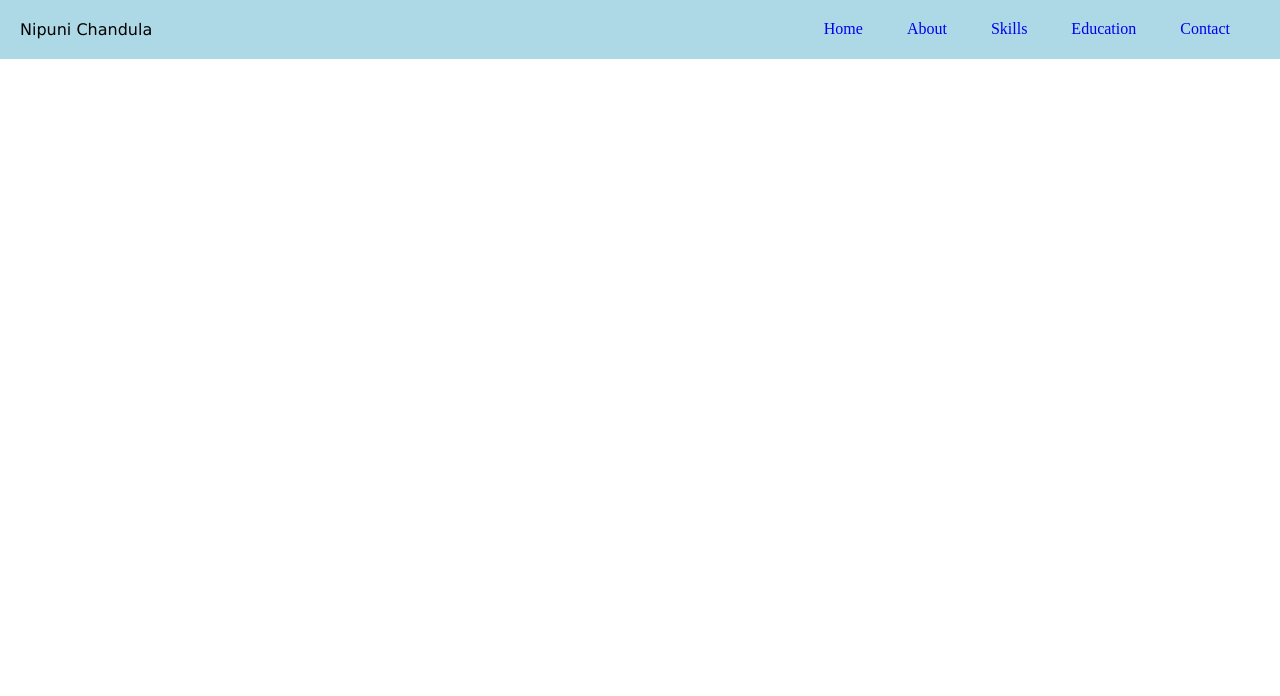
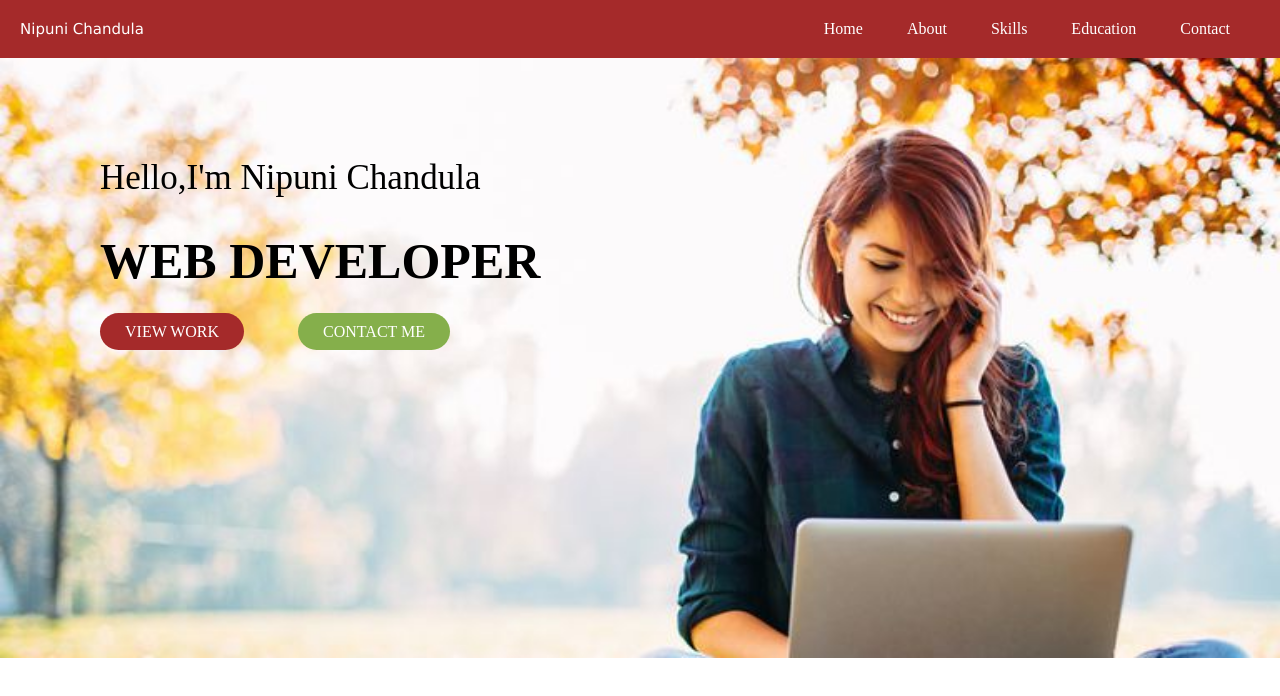
Before and after one commit to NipuniKodithuwakku/Personal_Details_web_site, a plain HTML site: page index.html in a window 1280 px wide. Drawn offline with Linux system fonts and the light colour scheme.

Commit message:
second commit

```diff
--- a/css/main.css
+++ b/css/main.css
@@ -1,18 +1,20 @@
 body{
     margin:0;
 }
-.navigation {
-    background-color: lightblue;
+/****************NAVIGATION-BAR*****************/
+nav {
+    background-color: brown;
 }
 
-.logo,
-.menu {
+.logo,.menu {
     display: inline-block;
 }
 
 .logo {
     margin: 20px;
     font-family: Verdana, Geneva, Tahoma, sans-serif;
+    color: white;
+    font-size: 15px;
 }
 
 .menu {
@@ -37,11 +39,53 @@ body{
 .menu ul li a {
     text-decoration: none;
     padding: 20px 10px;
+    color: white;
 
 }
 
 .menu ul li a:hover {
-    background-color: blue;
-    color: white;
+    background-color: lightcoral;
+    color: black;
     transition: all .5s ease;
 }
+/************HEADER***************/
+header{
+    background-image: url("../images/hero.jpg");
+    background-repeat: no-repeat;
+    background-size: cover;
+    height: 600px;
+}
+header p{
+    margin: 0;
+    font-size: 35px;
+}
+header h1{
+    font-size: 50px;
+}
+.hero-container{
+    margin-left:100px ;
+    padding-top:100px ;
+}
+.btn-work,.btn-contact{
+    color: white;
+    padding:10px 25px;
+    border-radius: 20px;
+    text-decoration: none;
+    margin-top:20px;
+
+
+}
+
+.btn-work{
+    background-color: brown;
+}
+.btn-work:hover{
+    background-color:lightcoral ;
+    transition: all .5s ease;
+    color: black;
+    font-weight: bold;
+}
+.btn-contact{
+    background-color: #85af4b;
+    margin-left:50px ;
+}
--- a/index.html
+++ b/index.html
@@ -5,12 +5,13 @@
     <meta charset="UTF-8">
     <meta name="viewport" content="width>, initial-scale=1.0">
     <meta http-equiv="X-UA-Compatible" content="ie=edge">
-    <title>personal page </title>
+    <title>web developer </title>
     <link rel="stylesheet" href="css/main.css">
 </head>
 
 <body>
-    <div class="navigation">
+    <!--NAVIGATION BAR-->
+    <nav>
         <div class="logo">Nipuni Chandula</div>
         <div class="menu">
             <ul>
@@ -22,7 +23,17 @@
             </ul>
         </div>
 
-    </div>
+    </nav>
+    <!--HEADER-->
+    <header>
+        <div class="hero-container">
+                <p>Hello,I'm Nipuni Chandula</p>
+                <h1>WEB    DEVELOPER</h1>
+               <a class="btn-work" href="#">VIEW WORK</a>
+                <a class="btn-contact" href="#">CONTACT ME</a>
+        </div>
+
+    </header>
 
 </body>
 
```
Also changed, not shown: images/hero.jpg (added).
